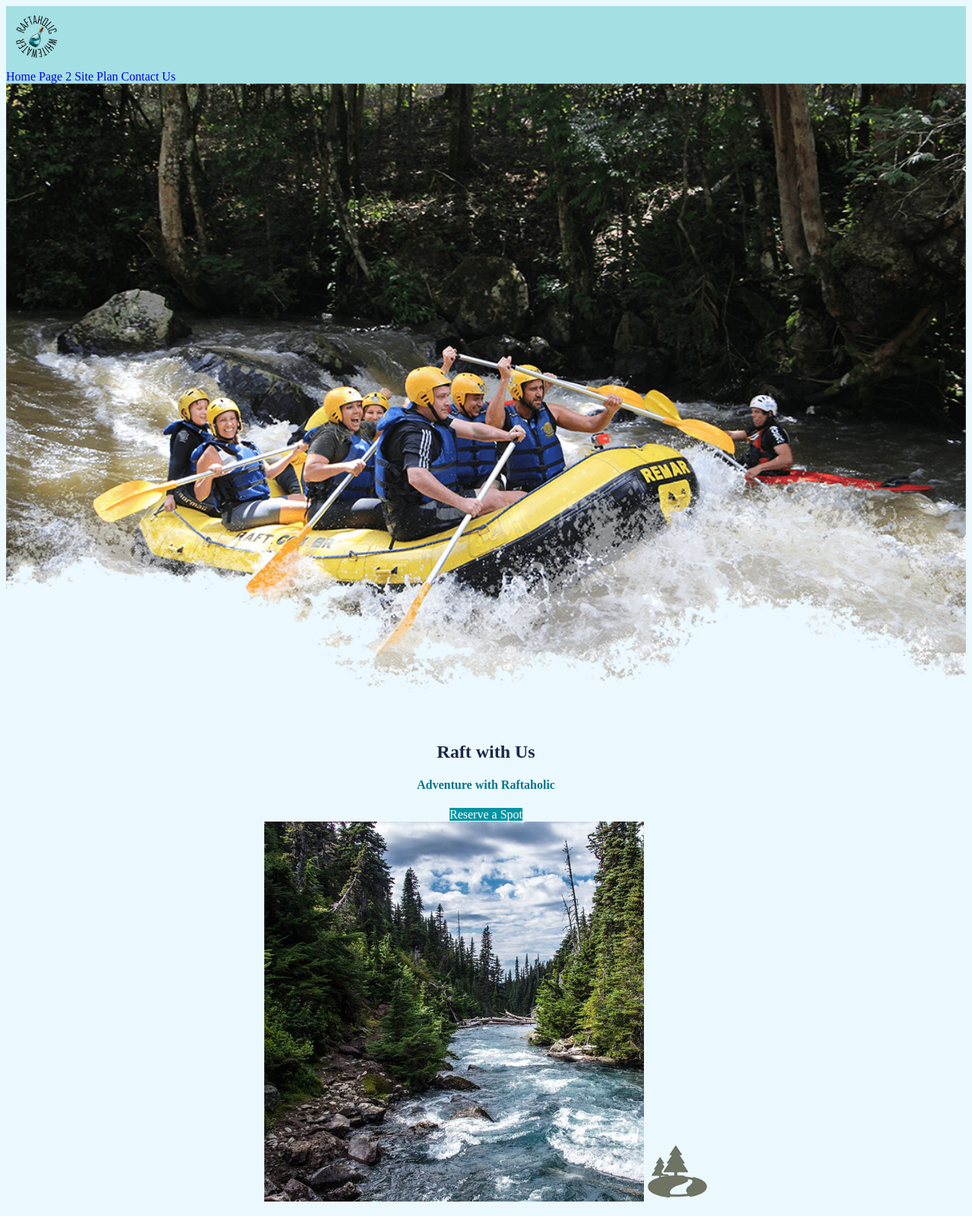
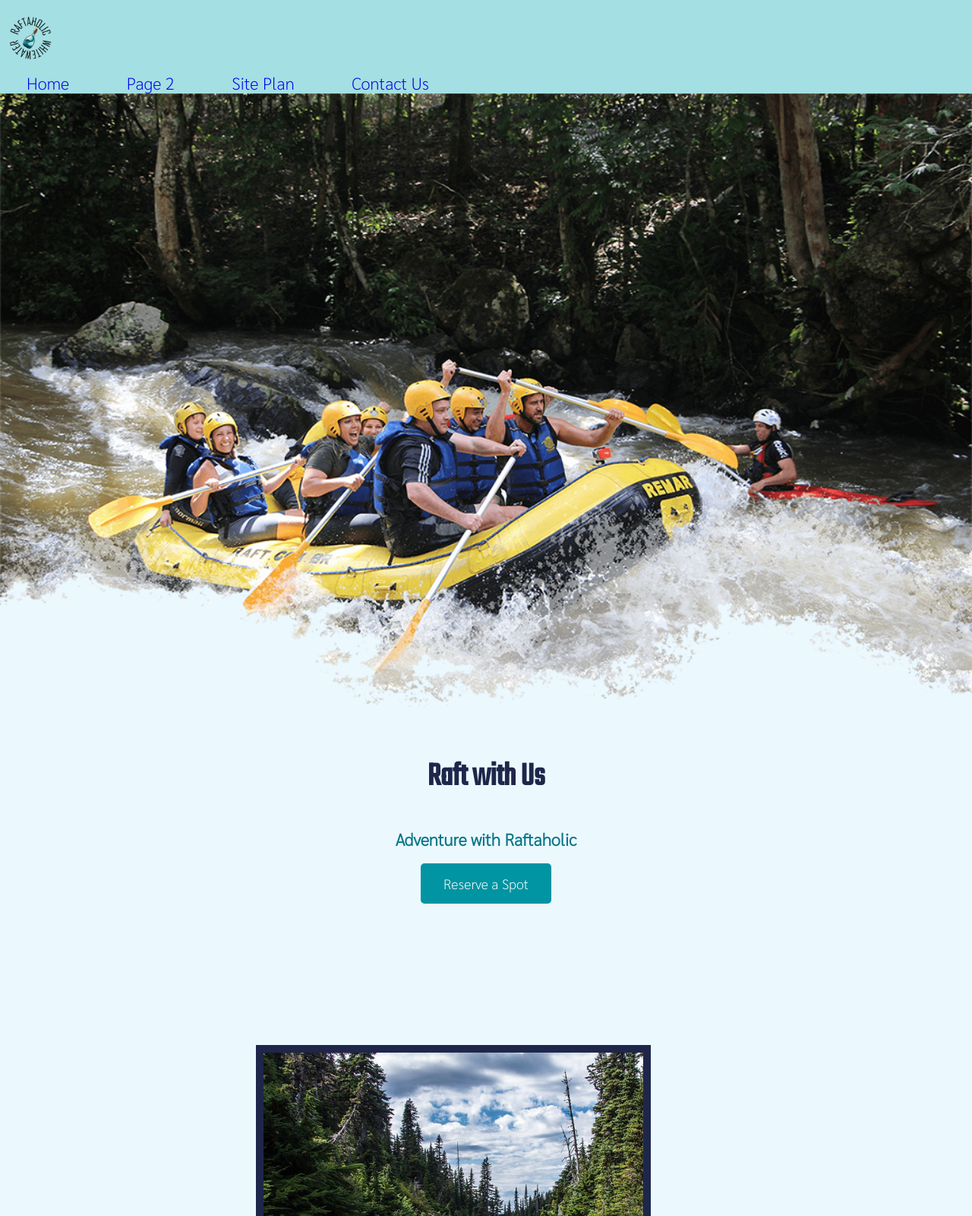
Before and after one commit to ScipioGothicus/wdd130, a plain HTML site: page wdd130/wwr/index.html in a window 1280 px wide. Shown: the top 1600 px of the page at 76% size. Drawn offline with Linux system fonts and the light colour scheme.

Commit message:
Edit styles

```diff
--- a/wdd130/nelson/style.css
+++ b/wdd130/nelson/style.css
@@ -2,13 +2,18 @@ body {
     font-family: Verdana, Geneva, Tahoma, sans-serif;
     text-align: center;
     background-color: #fca6c9;
-    max-width: 50%;
+    max-width: 500px;
     margin: auto;
+}
+
+header {
+    max-width: 500px;
+    margin: auto;
+    text-align: center;
 }
 
 ol {
     font-weight: bolder;
-    display: block;
     text-align: left;
 }
 
--- a/wdd130/wwr/styles/style.css
+++ b/wdd130/wwr/styles/style.css
@@ -1,5 +1,12 @@
+@import url('https://fonts.googleapis.com/css2?family=Sarabun:wght@200&family=Teko:wght@400&display=swap');
+
 body {
+    font-family: "Sarabun", Arial, Helvetica, sans-serif;
+    font-size: 22px;
     background-color: rgb(235, 249, 255);
+    margin: 0;
+    padding: 0;
+
 }
 
 header {
@@ -8,6 +15,12 @@ header {
 
 footer {
     background-color: #0194A2;
+    padding: 25px 50px;
+    margin-top: 200px;
+}
+
+footer .social img {
+    padding-top: 15px;
 }
 
 footer a {
@@ -25,12 +38,18 @@ footer p {
     font-size: x-large;
 }
 
+h2 {
+    margin: 0;
+}
+
 h4 {
     color: #0B7589;
 }
 
 nav a {
     text-decoration: none;
+    text-align: center;
+    padding: 35px;
 }
 
 nav a:hover {
@@ -40,12 +59,19 @@ nav a:hover {
 
 .home-title {
     color: #1E2749;
+    font-size: 2em;
+    font-family: "Teko", Arial, Helvetica, sans-serif;
+    margin-top: 10px;
 }
 
 .book, .join {
     background-color: #0194A2;
     color: white;
     text-decoration: none;
+    font-size: 18px;
+    padding: 15px 30px;
+    margin-top: 50px;
+    border-radius: 5px;
 }
 
 .book:hover, .join:hover {
@@ -53,22 +79,36 @@ nav a:hover {
     color: #1E2749;
 }
 
+.card-img {
+    border: 10px solid #1E2749;
+}
+
 .icon {
     width: 80px;
     height: 80px;
+    padding-top: 10px;
 }
 
 .msg {
     background-color: #1E2749;
     color: white;
+    line-height: 1.5em;
+    padding: 35px;
 }
 
 .msg h2 {
     color: #fefefe;
+    font-family: "Teko", Arial, Helvetica, sans-serif;
 }
 
 .msg p {
     color: #fefefe;
+    font-size: .8em;
+    padding-bottom: 15px;
+}
+
+.rivers-card, .camping-card, .rapids-card {
+    margin: 200px 0;
 }
 
 div#content {
@@ -80,6 +120,10 @@ nav a, #hero-msg h1, #hero-msg h4, .button-box, main section {
     text-align: center;
 }
 
+#logo_link {
+    padding-top: 5px;
+}
+
 #hero-img {
     width: 100%;
 }
```
